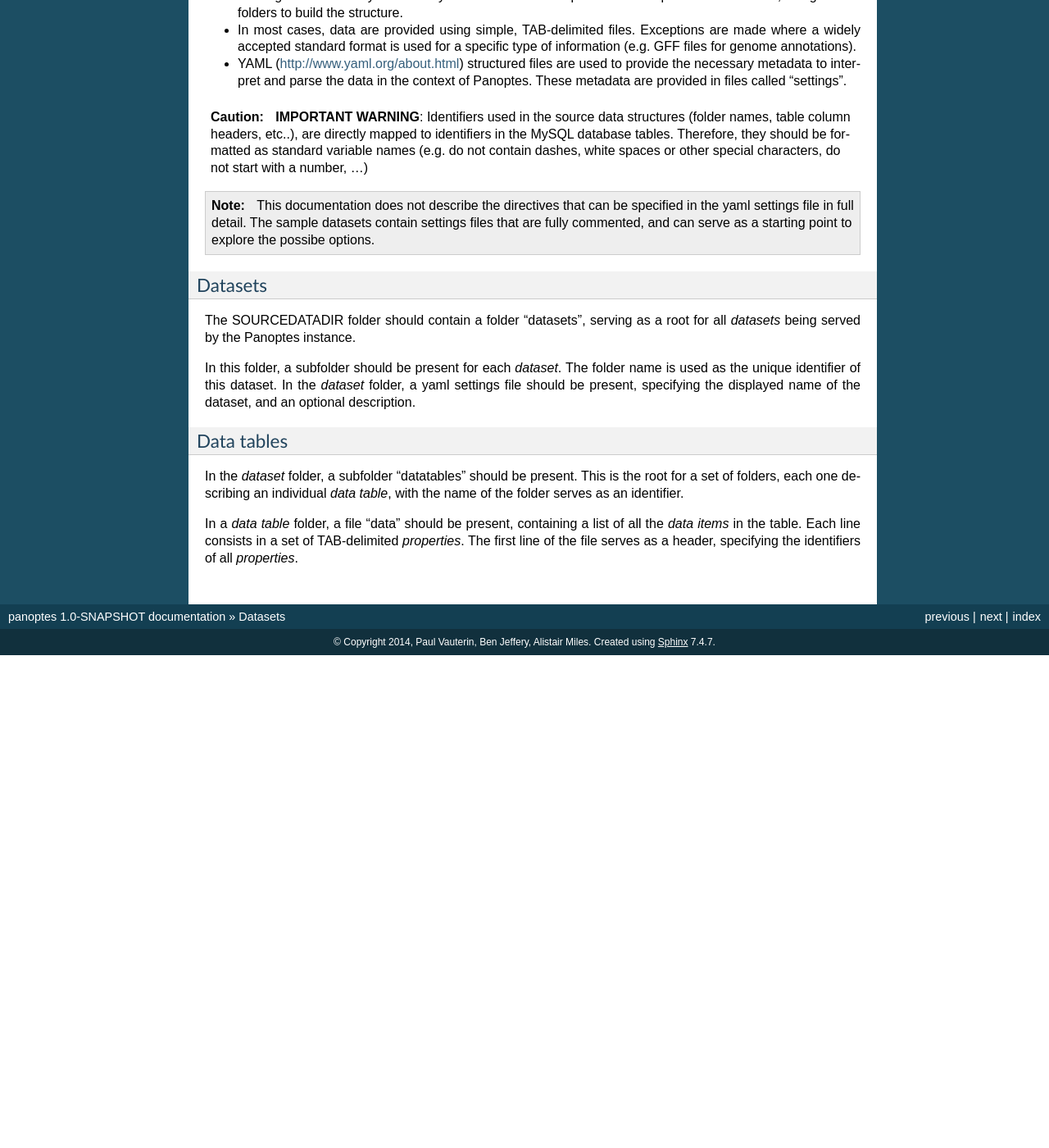
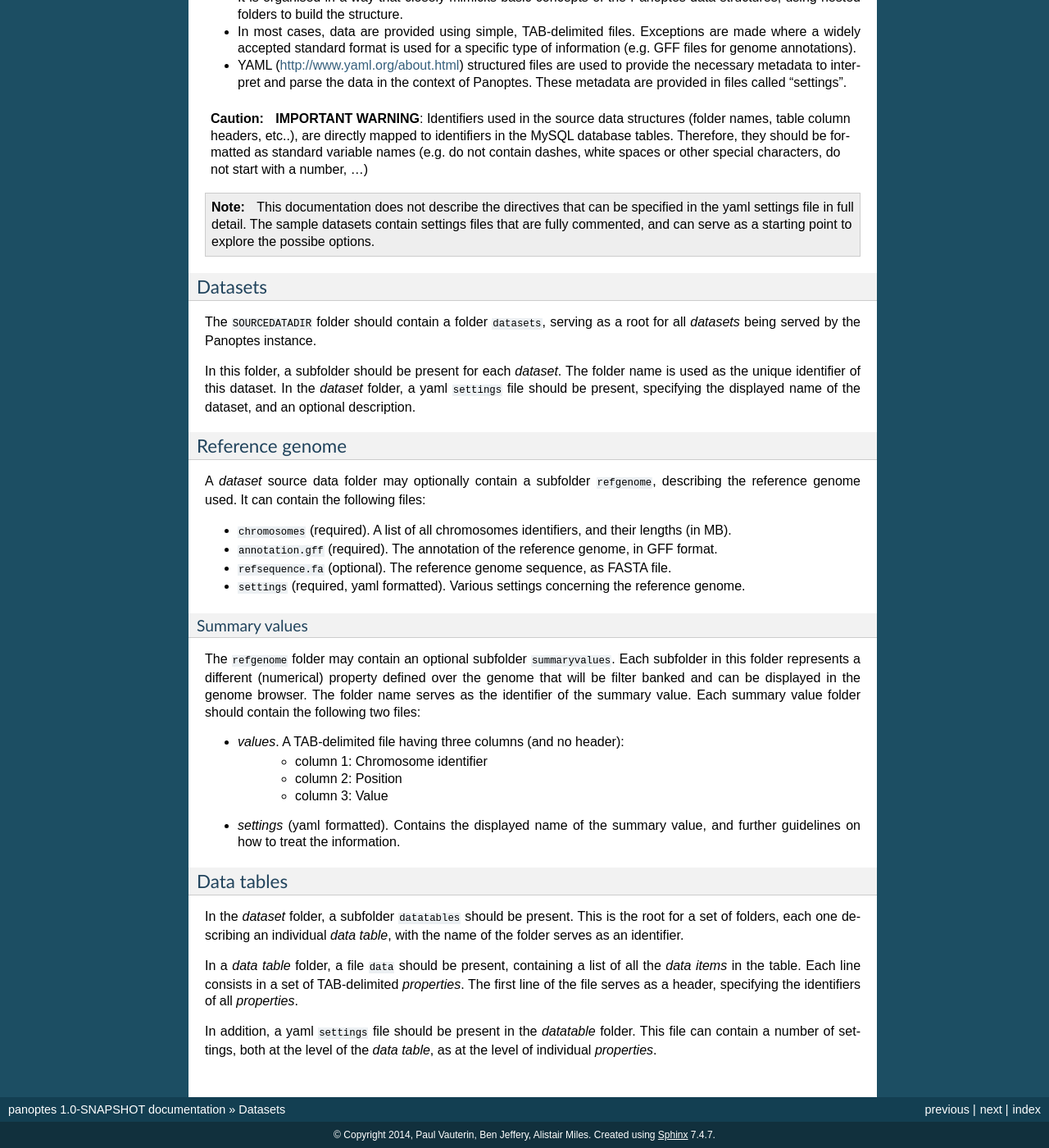
Before and after one commit to cggh/panoptes, a Sphinx documentation site: the page built from documentation/datasets.rst, in a window 1280 px wide and 1400 px high, scrolled down 2023 px. Shown: the whole window at 82% size. Built offline with Sphinx 7.4.7, drawn with Linux system fonts in a browser that asks for light colours; before the commit the page ends 2822 px from its top, so only the background shows below that; some of the changed text lies outside the part shown.

Commit message:
Doc editing

```diff
--- a/documentation/datasets.rst
+++ b/documentation/datasets.rst
@@ -81,7 +81,7 @@ Genotype data
 
 Source files structure
 ----------------------
-Internally, Panoptes uses a combination of a set of MySQL databases and a file structure to serve the data. Data are loaded into this system be launching an **import action** that reads the data from a **source file location** (specified by SOURCEDATADIR in config.py).
+Internally, Panoptes uses a combination of a set of MySQL databases and a file structure to serve the data. Data are loaded into this system be launching an **import action** that reads the data from a **source file location** (specified by ``SOURCEDATADIR`` in ``config.py``).
 
 The formatting of the source data relies a few concepts:
 
@@ -97,12 +97,33 @@ The formatting of the source data relies a few concepts:
 
 Datasets
 ~~~~~~~~
-The SOURCEDATADIR folder should contain a folder "datasets", serving as a root for all *datasets* being served by the Panoptes instance.
+The ``SOURCEDATADIR`` folder should contain a folder ``datasets``, serving as a root for all *datasets* being served by the Panoptes instance.
 
-In this folder, a subfolder should be present for each *dataset*. The folder name is used as the unique identifier of this dataset. In the *dataset* folder, a yaml settings file should be present, specifying the displayed name of the dataset, and an optional description.
+In this folder, a subfolder should be present for each *dataset*. The folder name is used as the unique identifier of this dataset. In the *dataset* folder, a yaml ``settings`` file should be present, specifying the displayed name of the dataset, and an optional description.
+
+Reference genome
+~~~~~~~~~~~~~~~~
+A *dataset* source data folder may optionally contain a subfolder ``refgenome``, describing the reference genome used. It can contain the following files:
+
+- ``chromosomes`` (required). A list of all chromosomes identifiers, and their lengths (in MB).
+- ``annotation.gff`` (required). The annotation of the reference genome, in GFF format.
+- ``refsequence.fa`` (optional). The reference genome sequence, as FASTA file.
+- ``settings`` (required, yaml formatted). Various settings concerning the reference genome.
+
+Summary values
+..............
+The ``refgenome`` folder may contain an optional subfolder ``summaryvalues``. Each subfolder in this folder represents a different (numerical) property defined over the genome that will be filter banked and can be displayed in the genome browser. The folder name serves as the identifier of the summary value. Each summary value folder should contain the following two files:
+
+- `values`. A TAB-delimited file having three columns (and no header):
+   - column 1: Chromosome identifier
+   - column 2: Position
+   - column 3: Value
+- `settings` (yaml formatted). Contains the displayed name of the summary value, and further guidelines on how to treat the information.
 
 Data tables
 ~~~~~~~~~~~
-In the *dataset* folder, a subfolder "datatables" should be present. This is the root for a set of folders, each one describing an individual *data table*, with the name of the folder serves as an identifier.
+In the *dataset* folder, a subfolder ``datatables`` should be present. This is the root for a set of folders, each one describing an individual *data table*, with the name of the folder serves as an identifier.
 
-In a *data table* folder, a file "data" should be present, containing a list of all the *data items* in the table. Each line consists in a set of TAB-delimited *properties*. The first line of the file serves as a header, specifying the identifiers of all *properties*.
+In a *data table* folder, a file ``data`` should be present, containing a list of all the *data items* in the table. Each line consists in a set of TAB-delimited *properties*. The first line of the file serves as a header, specifying the identifiers of all *properties*.
+
+In addition, a yaml ``settings`` file should be present in the *datatable* folder. This file can contain a number of settings, both at the level of the *data table*, as at the level of individual *properties*.
```
